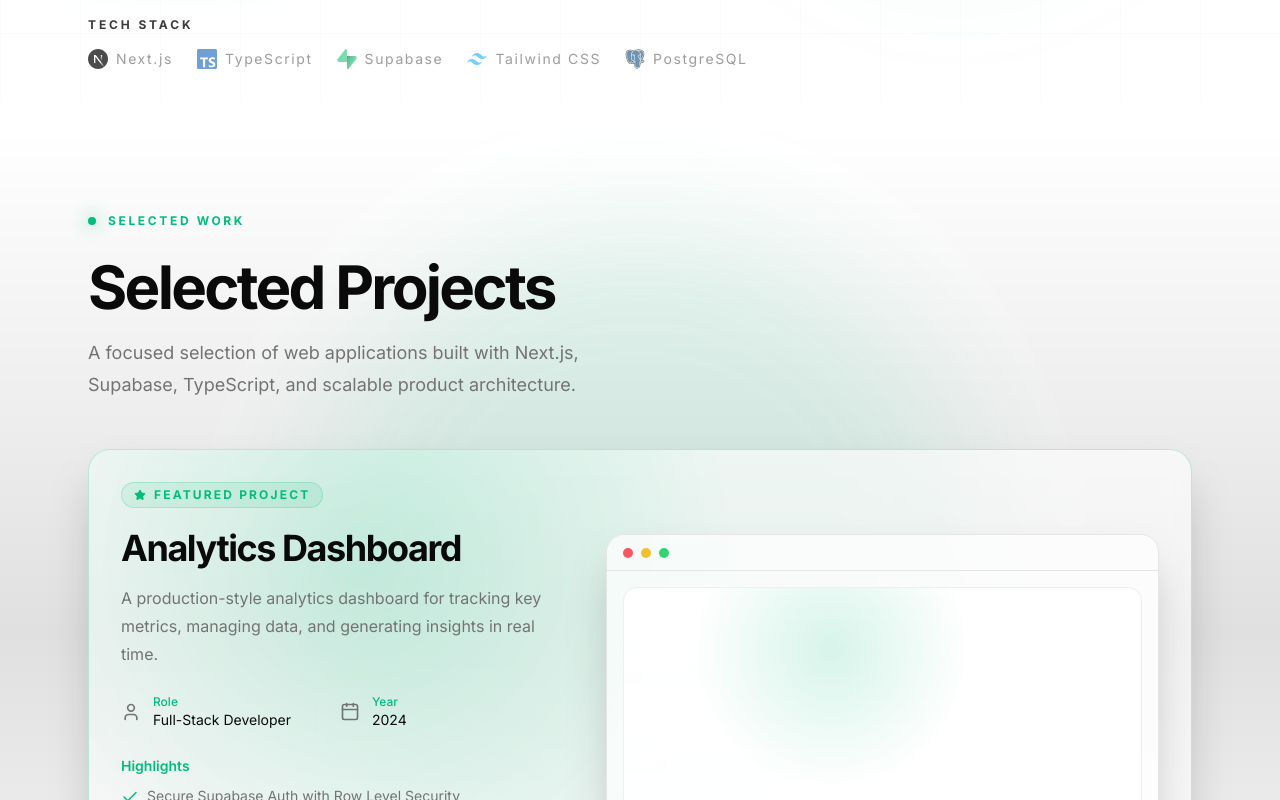
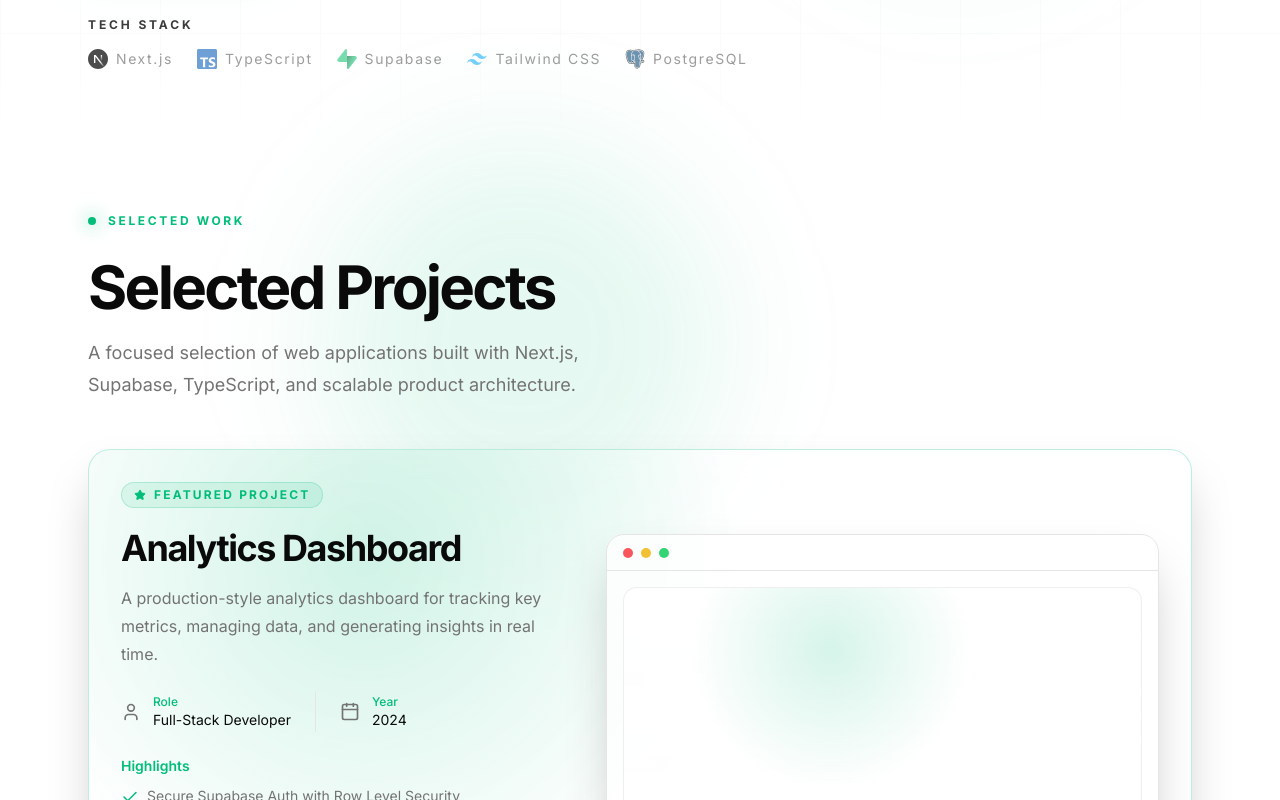
Before and after one commit to svsxn/portfolio, a Next.js app: page / in a window 1280 px wide. Shown: the part 680-1480 px from the top of the page. Built offline with nearby package versions, Linux system fonts and the light colour scheme.

Commit message:
style: reposition bg

```diff
--- a/components/sections/projects/background.tsx
+++ b/components/sections/projects/background.tsx
@@ -1,8 +1,5 @@
 export default function Background() {
   return (
-    <>
-      <div className="pointer-events-none absolute left-1/2 top-24 -z-10 size-168 -translate-x-1/2 rounded-full bg-primary/10 blur-3xl" />
-      <div className="pointer-events-none absolute inset-0 -z-20 bg-[linear-gradient(to_bottom,transparent,rgba(0,0,0,0.12),transparent)]" />
-    </>
+    <div className="pointer-events-none absolute left-1/2 top-2 -z-10 size-100 -translate-x-4/5 rounded-full bg-primary/10 blur-3xl" />
   );
 }
--- a/components/sections/projects/index.tsx
+++ b/components/sections/projects/index.tsx
@@ -3,10 +3,7 @@ import Content from "./content";
 
 export default function Projects() {
   return (
-    <section
-      id="projects"
-      className="relative isolate scroll-mt-24 overflow-hidden"
-    >
+    <section id="projects" className="relative isolate scroll-mt-24">
       <Background />
       <Content />
     </section>
```
